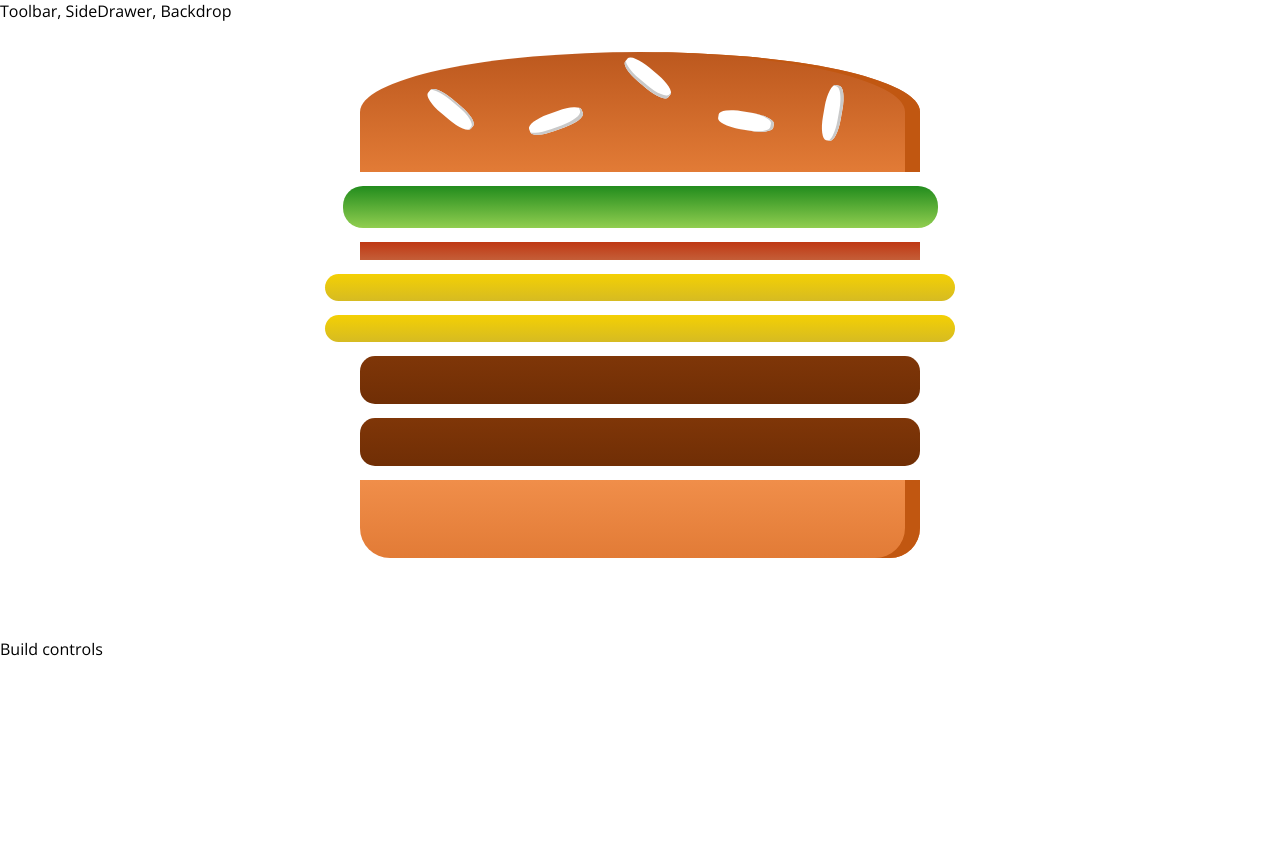
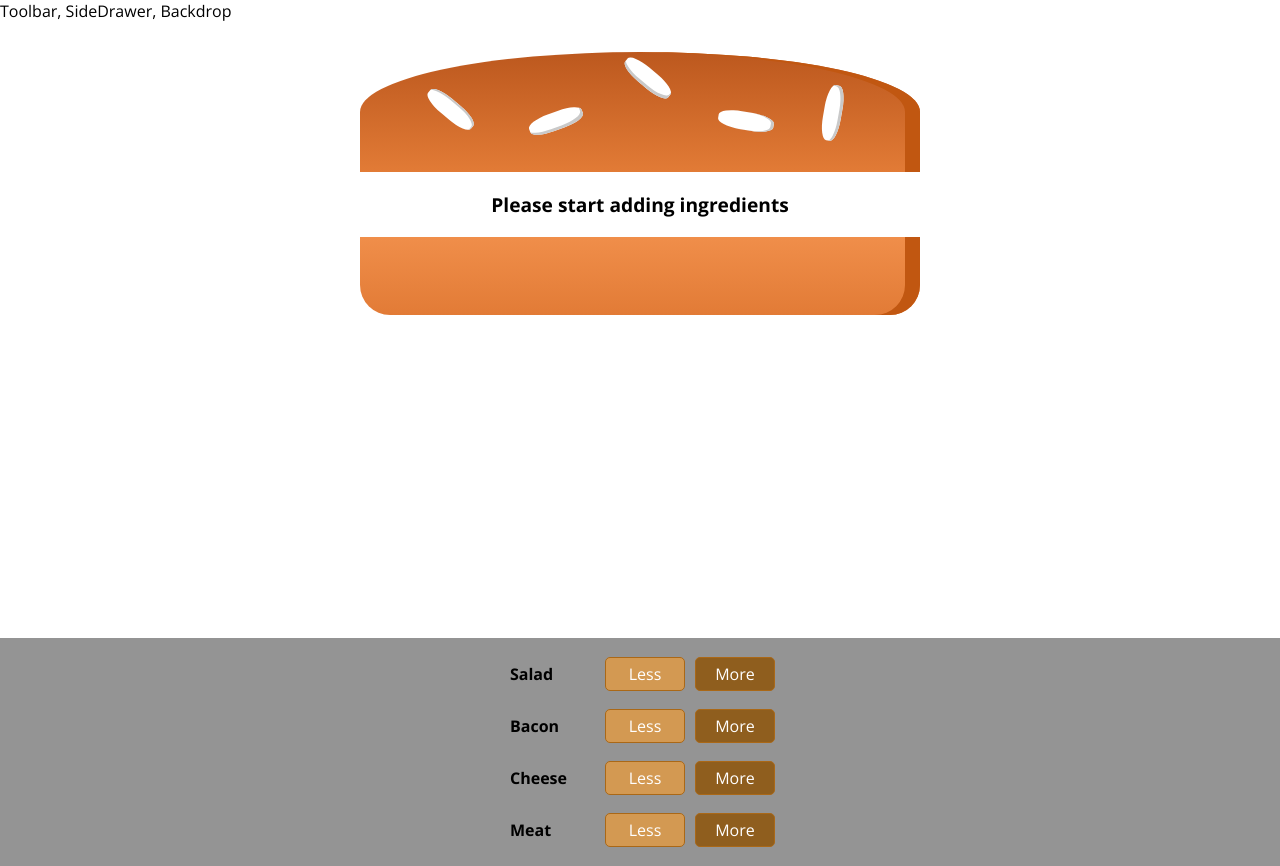
Before and after one commit to Wi0/burger-builder, a React (Create React App) app: page / in a window 1280 px wide. Before the commit the page ends 800 px from the top, so only its background shows below. Built offline with nearby package versions, Linux system fonts and the light colour scheme.

Commit message:
Added buttons for buildings burger

```diff
--- /dev/null
+++ b/src/components/Burger/BuildControls/BuildControl/BuildControl.js
@@ -0,0 +1,13 @@
+import React from 'react';
+
+import classes from './BuildControl.module.css';
+
+const buildControl = ( props ) => (
+    <div className={classes.BuildControl}>
+        <div className={classes.Label}>{props.label}</div>
+        <button className={classes.Less}>Less</button>
+        <button className={classes.More}>More</button>
+    </div>
+);
+
+export default buildControl;
--- /dev/null
+++ b/src/components/Burger/BuildControls/BuildControl/BuildControl.module.css
@@ -0,0 +1,57 @@
+.BuildControl {
+    display: flex;
+    justify-content: space-between;
+    align-items: center;
+    margin: 5px 0;
+}
+
+.BuildControl button {
+    display: block;
+    font: inherit;
+    padding: 5px;
+    margin: 0 5px;
+    width: 80px;
+    border: 1px solid #AA6817;
+    cursor: pointer;
+    outline: none;
+    border-radius: 5px;
+}
+
+.BuildControl button:disabled {
+    background-color: #AC9980;
+    border: 1px solid #7E7365;
+    color: #ccc;
+    cursor: default;
+}
+
+.BuildControl button:hover:disabled {
+    background-color: #AC9980;
+    color: #ccc;
+    cursor: not-allowed;
+}
+
+.Label {
+    padding: 10px;
+    font-weight: bold;
+    width: 80px;
+}
+
+.BuildControl .Less {
+    background-color: #D39952;
+    color: white;
+}
+
+.BuildControl .More {
+    background-color: #8F5E1E;
+    color: white;
+}
+
+.BuildControl .Less:hover, .BuildControl .Less:active {
+    background-color: #DAA972;
+    color: white;
+}
+
+.BuildControl .More:hover,.BuildControl .More:active {
+    background-color: #99703F;
+    color: white;
+}
--- /dev/null
+++ b/src/components/Burger/BuildControls/BuildControls.js
@@ -0,0 +1,21 @@
+import React from 'react';
+import BuildControl from './BuildControl/BuildControl';
+
+import classes from './BuildControls.module.css';
+
+const controls = [
+    { label: 'Salad', type: 'salad'},
+    { label: 'Bacon', type: 'bacon'},
+    { label: 'Cheese', type: 'cheese'},
+    { label: 'Meat', type: 'meat'},
+]
+
+const buildControls = ( props ) => (
+    <div className={classes.BuildControls}>
+        {controls.map(ctrl => (
+            <BuildControl key={ctrl.label} label={ctrl.label} />
+        ))}
+    </div>
+);
+
+export default buildControls;
--- /dev/null
+++ b/src/components/Burger/BuildControls/BuildControls.module.css
@@ -0,0 +1,10 @@
+.BuildControls {
+    width: 100%;
+    background-color: #949494;
+    display: flex;
+    flex-flow: column;
+    align-items: center;
+    box-shadow: 0 2px 1px #ccc;
+    margin: auto;
+    padding: 10px 0;
+}
--- a/src/components/Burger/Burger.js
+++ b/src/components/Burger/Burger.js
@@ -4,13 +4,19 @@
 import BurgerIngredients from './BurgerIngredients/BurgerIngredients';
 
 const burger = ( props ) => {
-    const transformedIngredients = Object.keys(props.ingredients)
+    let transformedIngredients = Object.keys(props.ingredients)
         .map(ingredientKey => {
             return [...Array(props.ingredients[ingredientKey])].map((_, i) => {
                 return <BurgerIngredients key={ingredientKey + i} type={ingredientKey} />;
             });
-        });
+        })
+        .reduce((arr, el) => {
+            return arr.concat(el)
+        }, []);
 
+    if(transformedIngredients.length === 0) {
+        transformedIngredients = <p>Please start adding ingredients</p>
+    }
     return (
         <div className={classes.Burger}>
             <BurgerIngredients type="bread-top" />
--- a/src/containers/BurgerBuilder/BurgerBuilder.js
+++ b/src/containers/BurgerBuilder/BurgerBuilder.js
@@ -1,14 +1,15 @@
 import React, { Component, Fragment } from 'react';
 
 import Burger from '../../components/Burger/Burger';
+import BuildControls from '../../components/Burger/BuildControls/BuildControls';
 
 class BurgerBuilder extends Component {
     state = {
        ingredients: {
-           salad: 1,
-           bacon: 1,
-           cheese: 2,
-           meat: 2,
+           salad: 0,
+           bacon: 0,
+           cheese: 0,
+           meat: 0,
        }
     }
 
@@ -16,7 +17,7 @@
         return (
             <Fragment>
                 <Burger  ingredients={this.state.ingredients} />
-                <div>Build controls</div>
+                <BuildControls />
             </Fragment>
         );
     };
```
